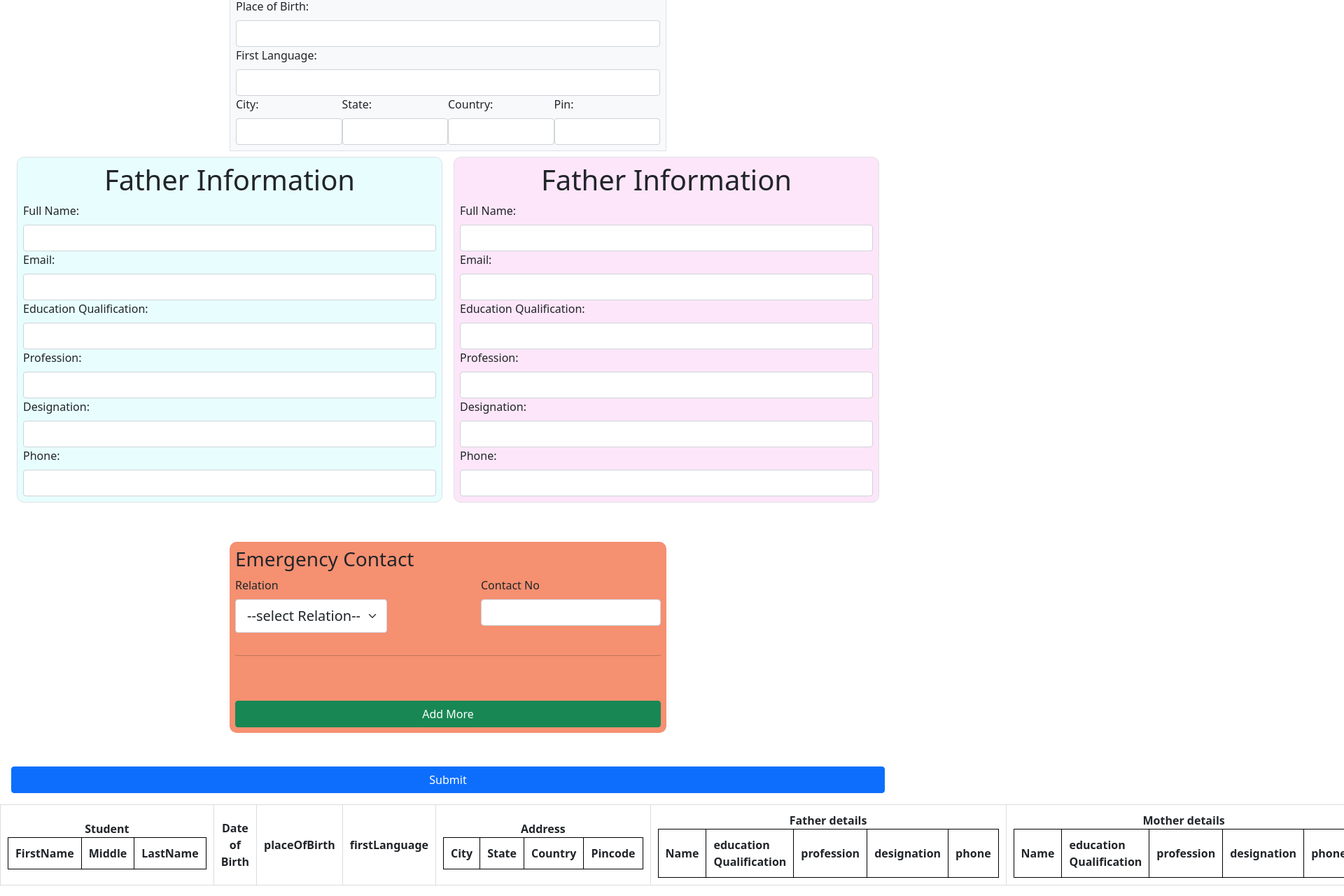
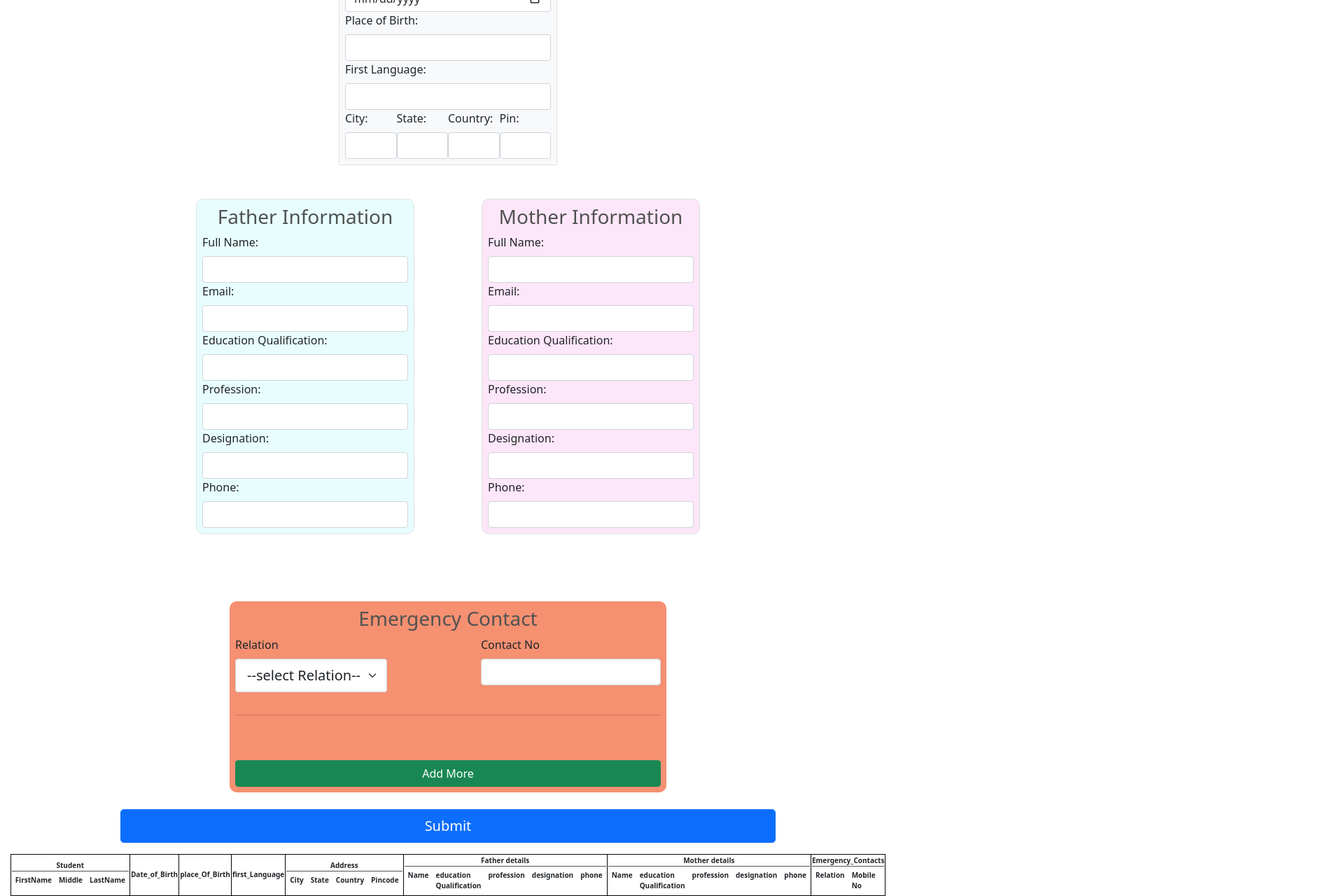
Before and after one commit to pradumna-shelge/day5assignment1angular, an Angular app: page / in a window 1280 px wide. Shown: the part 270-1550 px from the top of the page at 70% size, 1920 px wide, since content can reach past the window. Built offline with nearby package versions, Linux system fonts and the light colour scheme.

Commit message:
changes made

```diff
--- a/src/app/main-form/main-form.component.css
+++ b/src/app/main-form/main-form.component.css
@@ -16,6 +16,7 @@
   border-radius: 10px;
    background-color: rgba(237, 63, 10, 0.577);
 }
-h1{
+h1,h2,h3{
   text-align: center;
+  color: rgb(80, 82, 82);
 }
--- a/src/app/main-form/main-form.component.html
+++ b/src/app/main-form/main-form.component.html
@@ -1,10 +1,10 @@
 
-    <h2>Student Admission Form</h2>
+    <h1>Student Admission Form</h1>
 
     <div  [formGroup]="studentForm" class="p-3 W-50">
       <!-- Name -->
-      <div class="w-50 p-2 border m-auto bg-light">
-        <h1>Student Information</h1>
+      <div class="w-25 p-2 border m-auto bg-light">
+        <h3>Student Information</h3>
       <div formGroupName="name" class="d-flex justify-content-around w-100">
         <div>
           <label class="form-label" for="firstName">First Name:</label>
@@ -102,10 +102,10 @@
         </div>
       </div>
     </div>
-  <div class="d-flex ">
+  <div class="d-flex justify-content-center">
 
-      <div formGroupName="father" class="w-50 p-2 m-2 border paa">
-        <h1>Father Information</h1>
+      <div formGroupName="father" class="w-25 p-2 m-5 border paa">
+        <h3>Father Information</h3>
         <div>
           <label class="form-label" for="fatherFullName">Full Name:</label>
           <input class="form-control" type="text" id="fatherFullName"  formControlName="fullName" >
@@ -159,8 +159,8 @@
 
 
 
-      <div formGroupName="mother" class="w-50 p-2 m-2 border maa">
-        <h1>Father Information</h1>
+      <div formGroupName="mother" class="w-25 p-2 m-5 border maa">
+        <h3>Mother Information</h3>
         <div>
           <label class="form-label" for="motherFullName">Full Name:</label>
           <input class="form-control" type="text" id="motherFullName"  formControlName="fullName" >
@@ -239,7 +239,10 @@
         </div>
         <button  (click)="addEem()" class="btn btn-success  w-100 mt-5">Add More</button>
     </div>
-      <button  (click)="onSubmit()" class="btn btn-primary  w-100 mt-5" [disabled]="studentForm.valid">Submit</button>
+    <div  class="w-75 m-auto">
+
+      <button (click)="onSubmit()" class="btn btn-primary w-100 btn-lg mt-4 m-auto" [disabled]="studentForm.valid">Submit</button>
+    </div>
 
     </div>
 
--- a/src/app/main-form/main-form.component.ts
+++ b/src/app/main-form/main-form.component.ts
@@ -139,15 +139,15 @@ export class MainFormComponent {
   }
 
   onSubmit() {
-    // let Array:EmergencyContacts[]=[{}as Controls ]
-    // for(let i of   this.emergencyContacts.value)
+    let Array:EmergencyContacts[]=[{}as Controls ]
+    for(let i of   this.emergencyContacts.value)
 
-    // {
-    // Array.push({
-    //   relation:i.relation,
-    //   monumber:i.number
-    //  })
-    // }
+    {
+    Array.push({
+      relation:i.relation,
+      monumber:i.number
+     })
+    }
 
     // console.log(this.studentForm.value)
     if (
@@ -192,7 +192,7 @@ export class MainFormComponent {
           designation: this.mdesignation?.value,
           phone: Number(this.mphone?.value),
         },
-        emergencyContacts: [...this.emergencyContacts.value],
+        emergencyContacts: Array,
       });
     }
   }
--- a/src/app/table/table.component.css
+++ b/src/app/table/table.component.css
@@ -1,6 +1,8 @@
 table, td, th {
-    border: 1px solid #ddd;
+    border: 1px solid #030303;
     text-align: center;
+    font-size: 10px;
+
   }
 
   table {
@@ -9,17 +11,28 @@ table, td, th {
   }
 
   th, td {
-   padding: 10px;
+    padding: 1px;
+    width: fit-content;
   }
 
  th >tr>th {
-    border:1px solid rgb(0, 0, 0);
+    border:0px solid rgb(0, 0, 0);
+    border-top:1px solid rgb(86, 83, 83);
+
     text-align: left;
     width: 100%;
+    padding: 5px;
 
   }
   td>tr>td {
-    border:1px solid rgb(0, 0, 0);
+    border:0px solid rgb(86, 83, 83);
     text-align: left;
     width: 100%;
+    padding: 5px;
   }
+  td>tr{
+    display: flex;
+  }
+  th>tr{
+    display: flex;
+  }
--- a/src/app/table/table.component.html
+++ b/src/app/table/table.component.html
@@ -1,4 +1,4 @@
-<table>
+<table class="w-75 m-auto">
     <!-- <p>{{array1|json}}</p> -->
 
 
@@ -10,11 +10,9 @@
         <th scope="row">LastName</th>
     </tr>
 </th>
-<th>
-    Date of Birth
-</th>
-<th>placeOfBirth</th>
-<th>firstLanguage</th>
+<th class scope="row"> Date_of_Birth</th>
+<th class scope="row">place_Of_Birth</th>
+<th class scope="row">first_Language</th>
 
 <th > Address
     <tr>
@@ -44,7 +42,7 @@
         <th>phone</th>
     </tr>
 </th>
-<th > Emergency Contacts
+<th > Emergency_Contacts
     <tr>
         <th>Relation</th>
         <th>Mobile No</th>
@@ -68,9 +66,9 @@
 
 <td>
     <tr>
-        <td>{{item.address.city}},</td>
-        <td>{{item.address.state}},</td>
-        <td>{{item.address.country}},</td>
+        <td>{{item.address.city}}</td>
+        <td>{{item.address.state}}</td>
+        <td>{{item.address.country}}</td>
         <td>{{item.address.pin}}</td>
     </tr>
 </td>
```
